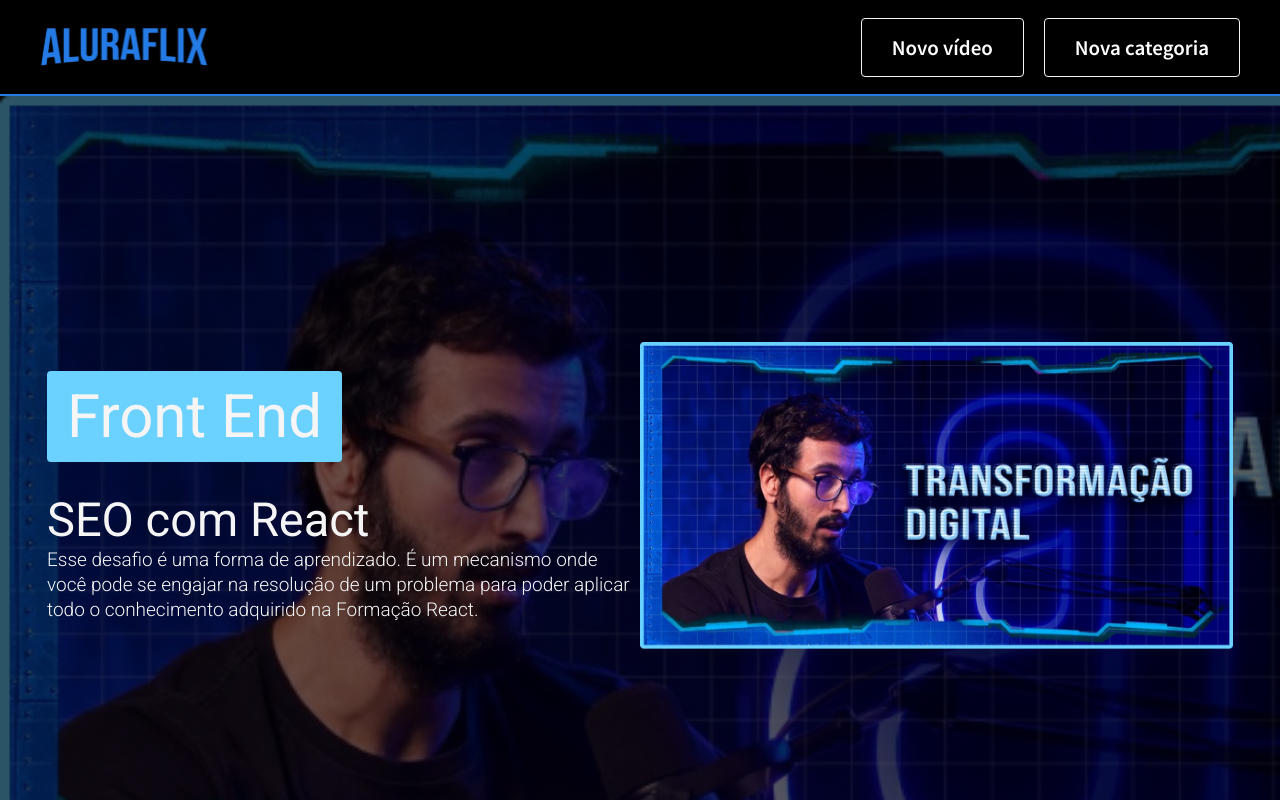
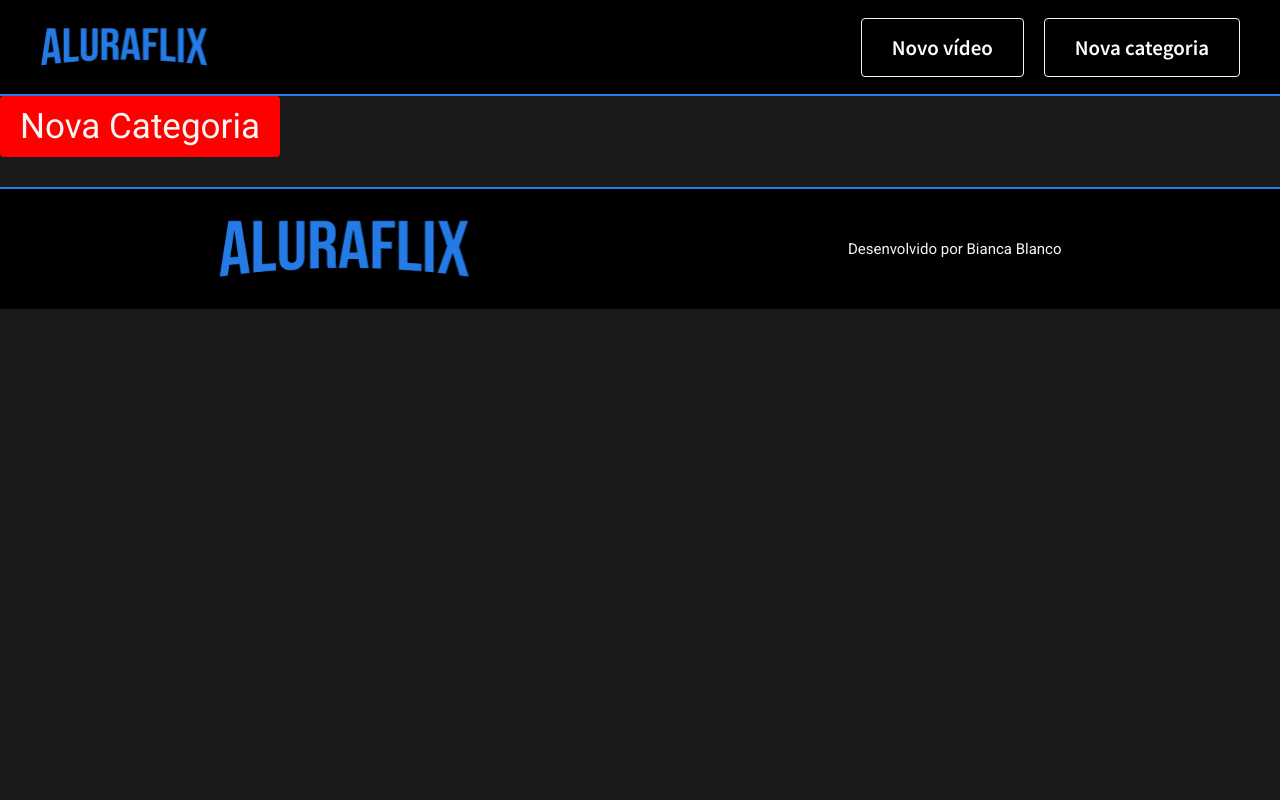
Before and after one commit to bncblnc/dogflix, a React (Create React App) app: page /newcategory in a window 1280 px wide. Shown: the top 800 px of the page. Built offline with nearby package versions, Linux system fonts and the light colour scheme.

Commit message:
adding routes v1.0

```diff
--- a/package.json
+++ b/package.json
@@ -8,6 +8,7 @@
     "@testing-library/user-event": "^13.5.0",
     "react": "^18.2.0",
     "react-dom": "^18.2.0",
+    "react-router-dom": "^6.11.1",
     "react-scripts": "^2.1.3",
     "web-vitals": "^2.1.4"
   },
--- a/src/App.js
+++ b/src/App.js
@@ -1,18 +1,27 @@
 import React from "react";
 import { GlobalStyle } from "./components/GlobalStyle";
 import Header from "./components/Header";
-import Hero from "./components/Hero";
 import Footer from "./components/Footer";
+import { BrowserRouter, Route, Routes } from "react-router-dom";
+import Home from "./pages/Home/index";
+import NewVideo from "./pages/NewVideo";
+import NewCategory from "./pages/NewCategory";
 
 function App() {
   return (
-    <>
+    <BrowserRouter>
       <GlobalStyle />
+
       <Header />
-      <Hero />
+
+      <Routes>
+        <Route path="/" element={<Home />} />
+        <Route path="newvideo" element={<NewVideo />} />
+        <Route path="newcategory" element={<NewCategory />} />
+      </Routes>
 
       <Footer />
-    </>
+    </BrowserRouter>
   );
 }
 
--- a/src/components/Button/index.jsx
+++ b/src/components/Button/index.jsx
@@ -5,8 +5,9 @@ import {
   grayColorLight,
   primaryColor,
 } from "../UI/variables";
+import { NavLink } from "react-router-dom";
 
-export const Button = styled.button`
+export const Button = styled(NavLink)`
   font-weight: 600;
   font-size: 2.1rem;
   padding: 1.5rem 3rem;
--- a/src/components/Header/index.jsx
+++ b/src/components/Header/index.jsx
@@ -3,6 +3,7 @@ import styled from "styled-components";
 import { ReactComponent as AluraLogo } from "../../assets/images/logo.svg";
 import { ButtonSecondary } from "../Button";
 import { MarginLine } from "../UI";
+import { NavLink } from "react-router-dom";
 
 const StyledHeader = styled.header`
   background-color: #000;
@@ -18,6 +19,13 @@ const Logo = styled(AluraLogo)`
   flex: 0 0 min-content;
 `;
 
+const LogoLink = styled(NavLink)`
+  height: 100%;
+  width: 0;
+  display: flex;
+  background-color: red;
+`;
+
 const Nav = styled.nav`
   display: flex;
   gap: 2rem;
@@ -27,10 +35,13 @@ const Header = () => {
   return (
     <>
       <StyledHeader>
-        <Logo alt="Logo AluraFlix" />
+        <LogoLink to="/">
+          <Logo alt="Logo AluraFlix" />
+        </LogoLink>
+
         <Nav>
-          <ButtonSecondary>Novo vídeo</ButtonSecondary>
-          <ButtonSecondary>Nova categoria</ButtonSecondary>
+          <ButtonSecondary to="newvideo">Novo vídeo</ButtonSecondary>
+          <ButtonSecondary to="newcategory">Nova categoria</ButtonSecondary>
         </Nav>
       </StyledHeader>
       <MarginLine />
--- /dev/null
+++ b/src/pages/Home/index.jsx
@@ -0,0 +1,6 @@
+import React from "react";
+import Hero from "../../components/Hero";
+
+export default function Home() {
+  return <Hero />;
+}
--- /dev/null
+++ b/src/pages/NewCategory/index.jsx
@@ -0,0 +1,10 @@
+import React from "react";
+import { TitleCategory } from "../../components/TitleCategory";
+
+export default function NewCategory() {
+  return (
+    <>
+      <TitleCategory color="red">Nova Categoria</TitleCategory>
+    </>
+  );
+}
--- /dev/null
+++ b/src/pages/NewVideo/index.jsx
@@ -0,0 +1,10 @@
+import React from "react";
+import { TitleCategory } from "../../components/TitleCategory";
+
+export default function NewVideo() {
+  return (
+    <>
+      <TitleCategory color="green">Novo Vídeo</TitleCategory>
+    </>
+  );
+}
```
Also changed, not shown: 1 other file (tests, documents, lock files or other folders).
